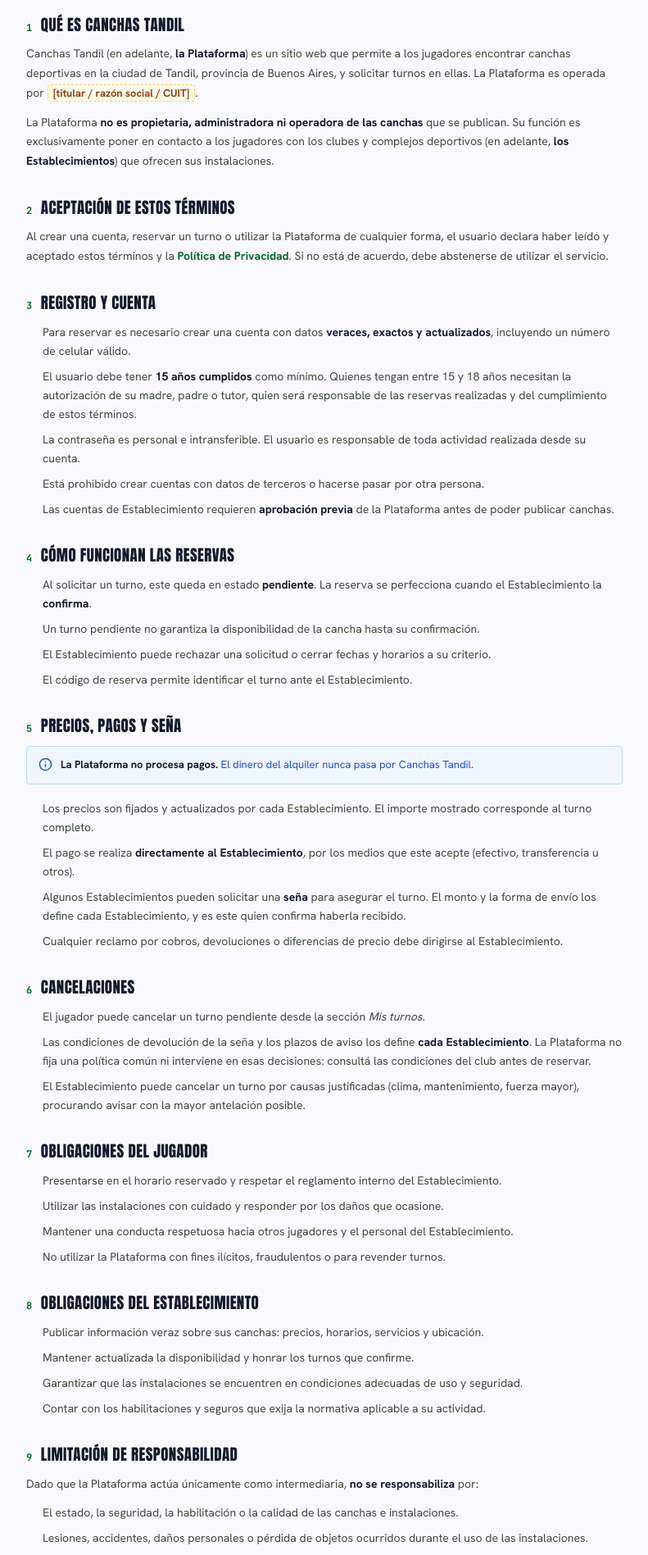
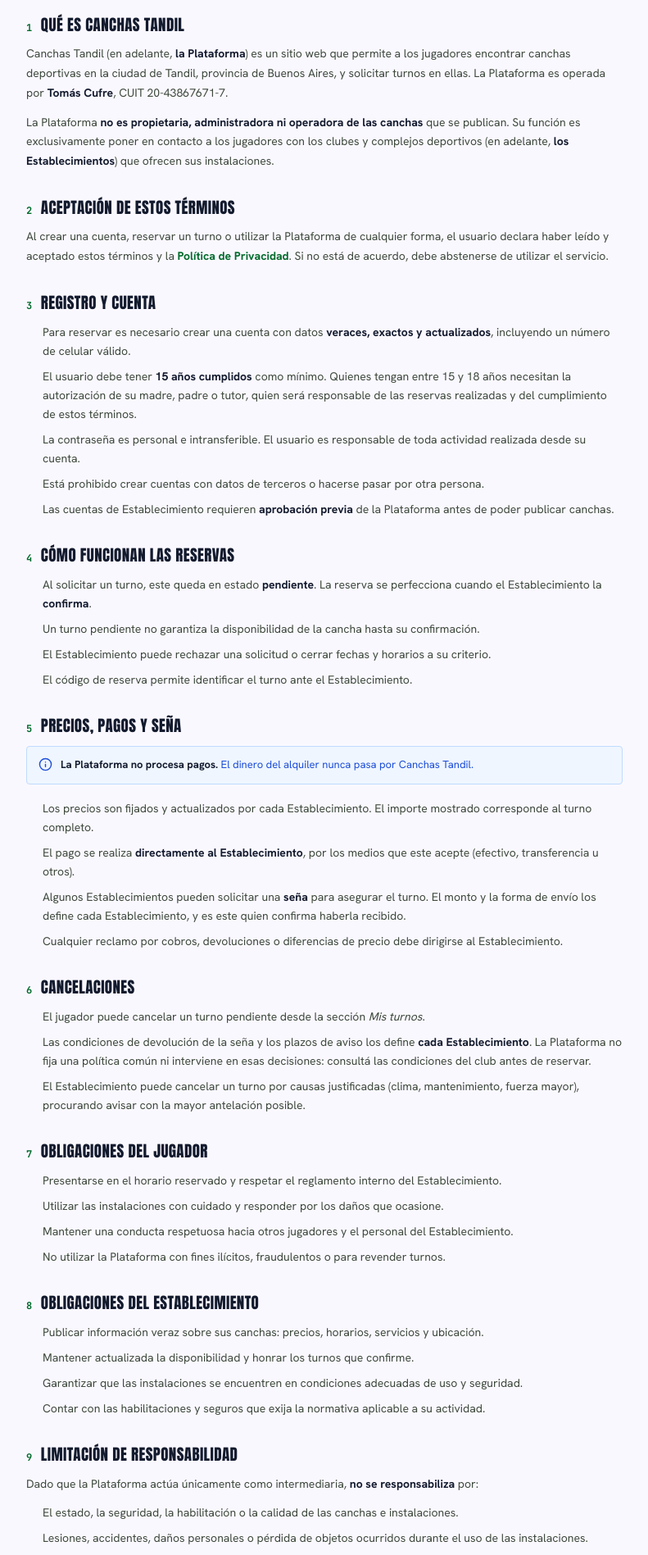
Before and after one commit to TomyCufre/Canchas-Tandil, a React (Vite) app: page /terminos in a window 1280 px wide. Shown: the part 283-2180 px from the top of the page at 82% size, without its empty margins (244-1035 px from the left). Built offline with nearby package versions, Linux system fonts and the light colour scheme; no server answers.

Commit message:
Legales: completar titular y CUIT

```diff
--- a/src/pages/PrivacidadPage.jsx
+++ b/src/pages/PrivacidadPage.jsx
@@ -17,7 +17,7 @@
       <Seccion n="1" titulo="Responsable de los datos">
         <p>
           El responsable del tratamiento de los datos personales recopilados en Canchas Tandil es{' '}
-          <PorDefinir>titular / razón social / CUIT</PorDefinir>, con domicilio en{' '}
+          <b>Tomás Cufre</b>, CUIT 20-43867671-7, con domicilio en{' '}
           <PorDefinir>domicilio</PorDefinir>. Para cualquier consulta:{' '}
           <PorDefinir>email de contacto</PorDefinir>.
         </p>
--- a/src/pages/TerminosPage.jsx
+++ b/src/pages/TerminosPage.jsx
@@ -19,7 +19,7 @@
         <p>
           Canchas Tandil (en adelante, <b>la Plataforma</b>) es un sitio web que permite a los jugadores
           encontrar canchas deportivas en la ciudad de Tandil, provincia de Buenos Aires, y solicitar turnos
-          en ellas. La Plataforma es operada por <PorDefinir>titular / razón social / CUIT</PorDefinir>.
+          en ellas. La Plataforma es operada por <b>Tomás Cufre</b>, CUIT 20-43867671-7.
         </p>
         <p>
           La Plataforma <b>no es propietaria, administradora ni operadora de las canchas</b> que se publican.
@@ -98,7 +98,7 @@
           <li>Publicar información veraz sobre sus canchas: precios, horarios, servicios y ubicación.</li>
           <li>Mantener actualizada la disponibilidad y honrar los turnos que confirme.</li>
           <li>Garantizar que las instalaciones se encuentren en condiciones adecuadas de uso y seguridad.</li>
-          <li>Contar con los habilitaciones y seguros que exija la normativa aplicable a su actividad.</li>
+          <li>Contar con las habilitaciones y seguros que exija la normativa aplicable a su actividad.</li>
         </ul>
       </Seccion>
 
```
